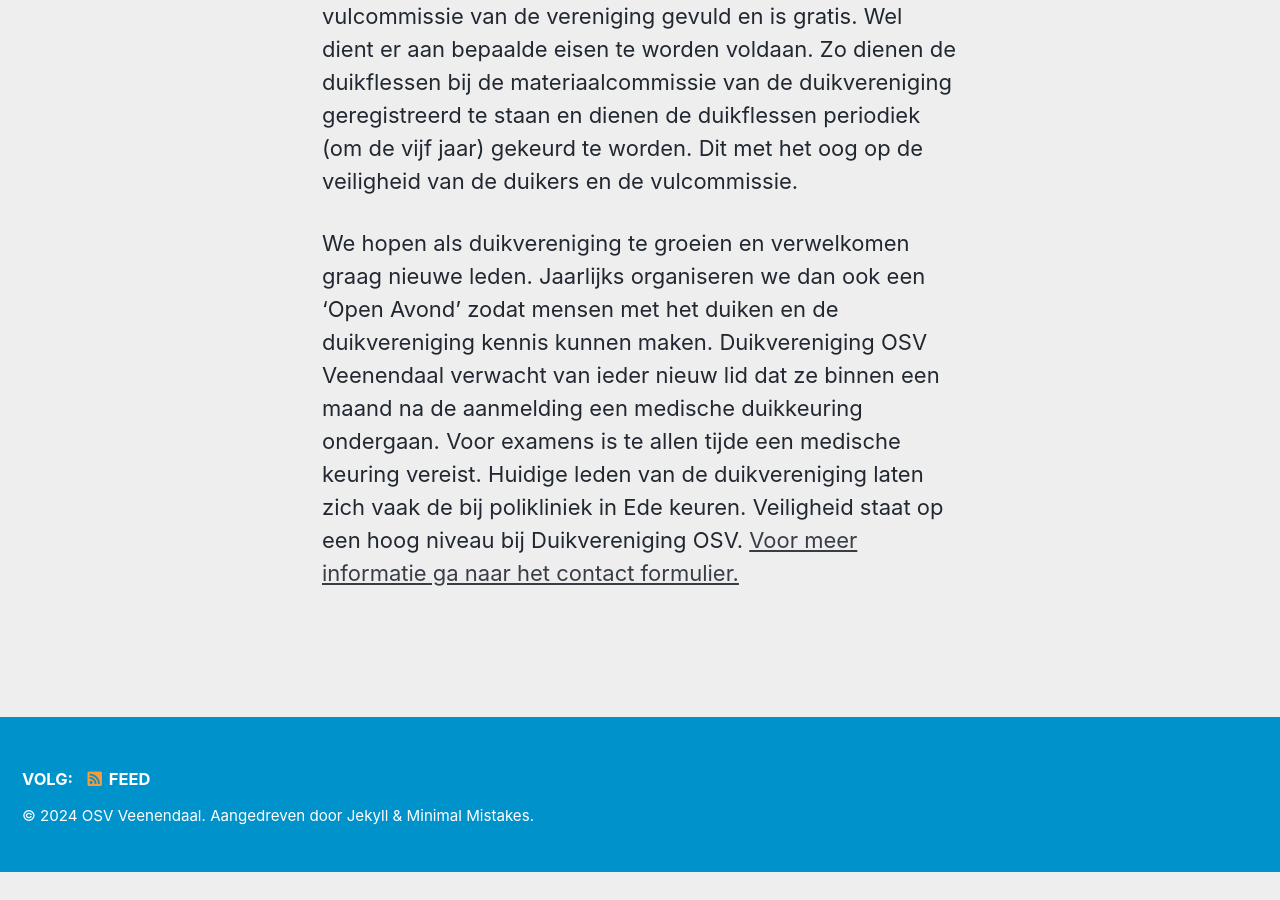
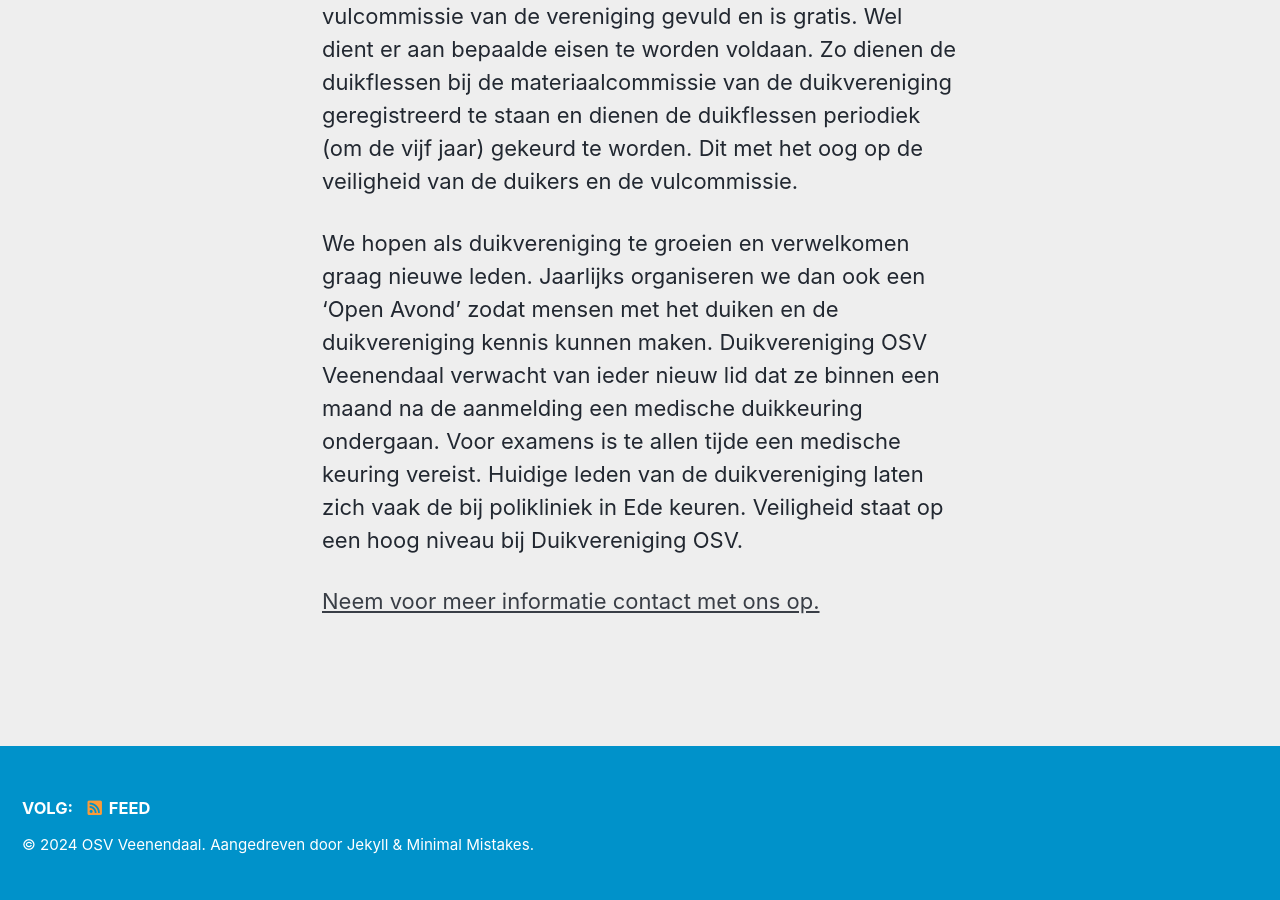
Before and after one commit to walthertimmer/osvveenendaal.nl, a Jekyll site: the page built from _pages/wie-zijn-wij.md, in a window 1280 px wide and 900 px high, scrolled down 1819 px. Built offline with Jekyll 4.4.1, drawn with Linux system fonts in a browser that asks for light colours; cached includes are drawn as plain includes; before the commit the page ends 2691 px from its top, so only the background shows below that.

Commit message:
Update wie-zijn-wij.md

```diff
--- a/_pages/wie-zijn-wij.md
+++ b/_pages/wie-zijn-wij.md
@@ -16,4 +16,6 @@ Daarnaast trainen we (vanaf mei tot met oktober) in verschillende zoetwaterplass
 
 Duikvereniging OSV Veenendaal heeft een eigen materiaalruimte in het zwembad en is in het bezit van een compressor om duikflessen met perslucht te vullen. Het is natuurlijk wel belangrijk dat er onder water geademd kan worden. De duikflessen worden door de leden van de vulcommissie van de vereniging gevuld en is gratis. Wel dient er aan bepaalde eisen te worden voldaan. Zo dienen de duikflessen bij de materiaalcommissie van de duikvereniging geregistreerd te staan en dienen de duikflessen periodiek (om de vijf jaar) gekeurd te worden. Dit met het oog op de veiligheid van de duikers en de vulcommissie.
 
-We hopen als duikvereniging te groeien en verwelkomen graag nieuwe leden. Jaarlijks organiseren we dan ook een ‘Open Avond’ zodat mensen met het duiken en de duikvereniging kennis kunnen maken. Duikvereniging OSV Veenendaal verwacht van ieder nieuw lid dat ze binnen een maand na de aanmelding een medische duikkeuring ondergaan. Voor examens is te allen tijde een medische keuring vereist. Huidige leden van de duikvereniging laten zich vaak de bij polikliniek in Ede keuren. Veiligheid staat op een hoog niveau bij Duikvereniging OSV. [Voor meer informatie ga naar het contact formulier.](/contact/)
+We hopen als duikvereniging te groeien en verwelkomen graag nieuwe leden. Jaarlijks organiseren we dan ook een ‘Open Avond’ zodat mensen met het duiken en de duikvereniging kennis kunnen maken. Duikvereniging OSV Veenendaal verwacht van ieder nieuw lid dat ze binnen een maand na de aanmelding een medische duikkeuring ondergaan. Voor examens is te allen tijde een medische keuring vereist. Huidige leden van de duikvereniging laten zich vaak de bij polikliniek in Ede keuren. Veiligheid staat op een hoog niveau bij Duikvereniging OSV.
+
+[Neem voor meer informatie contact met ons op.](/contact/)
```
